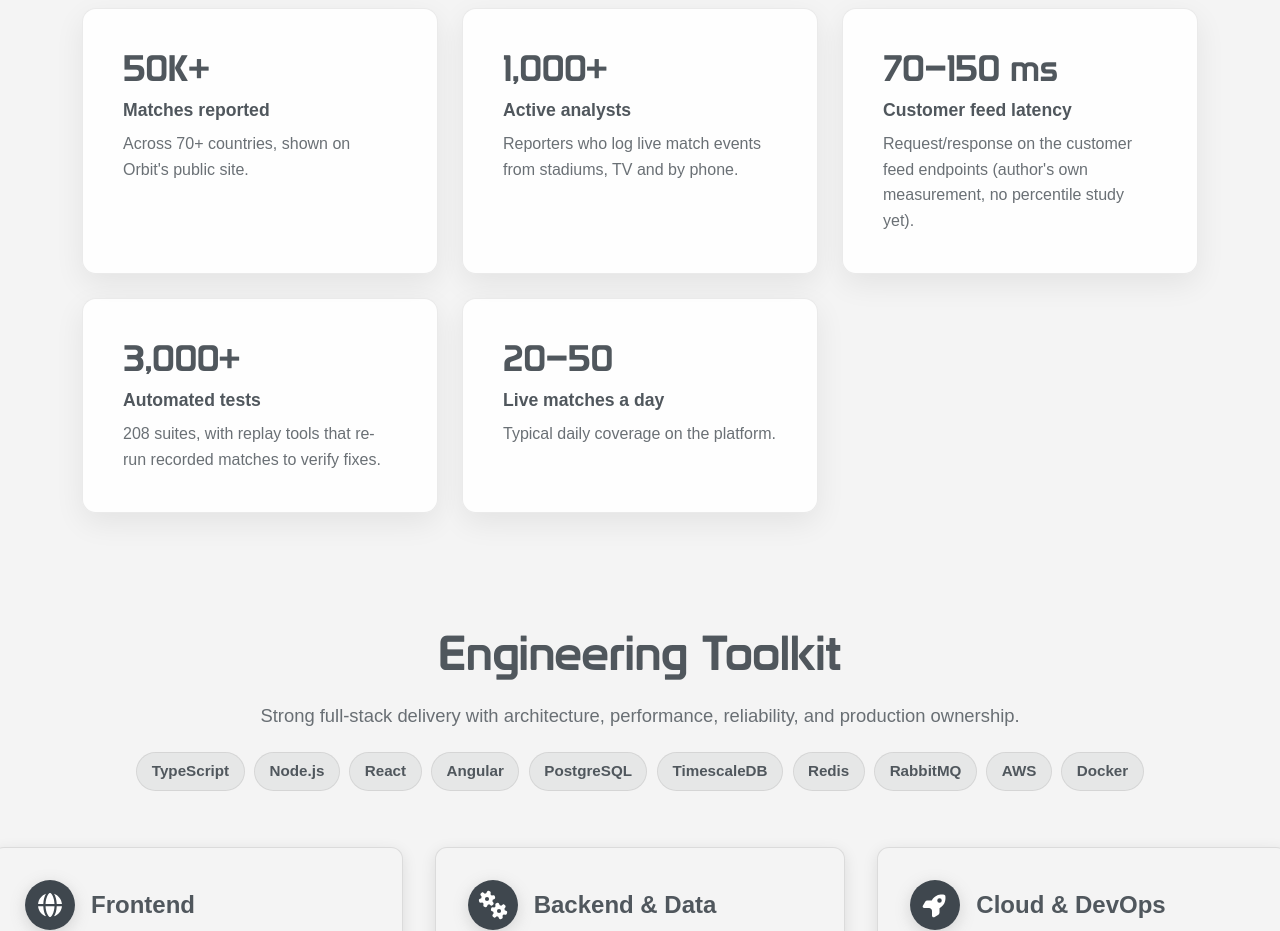
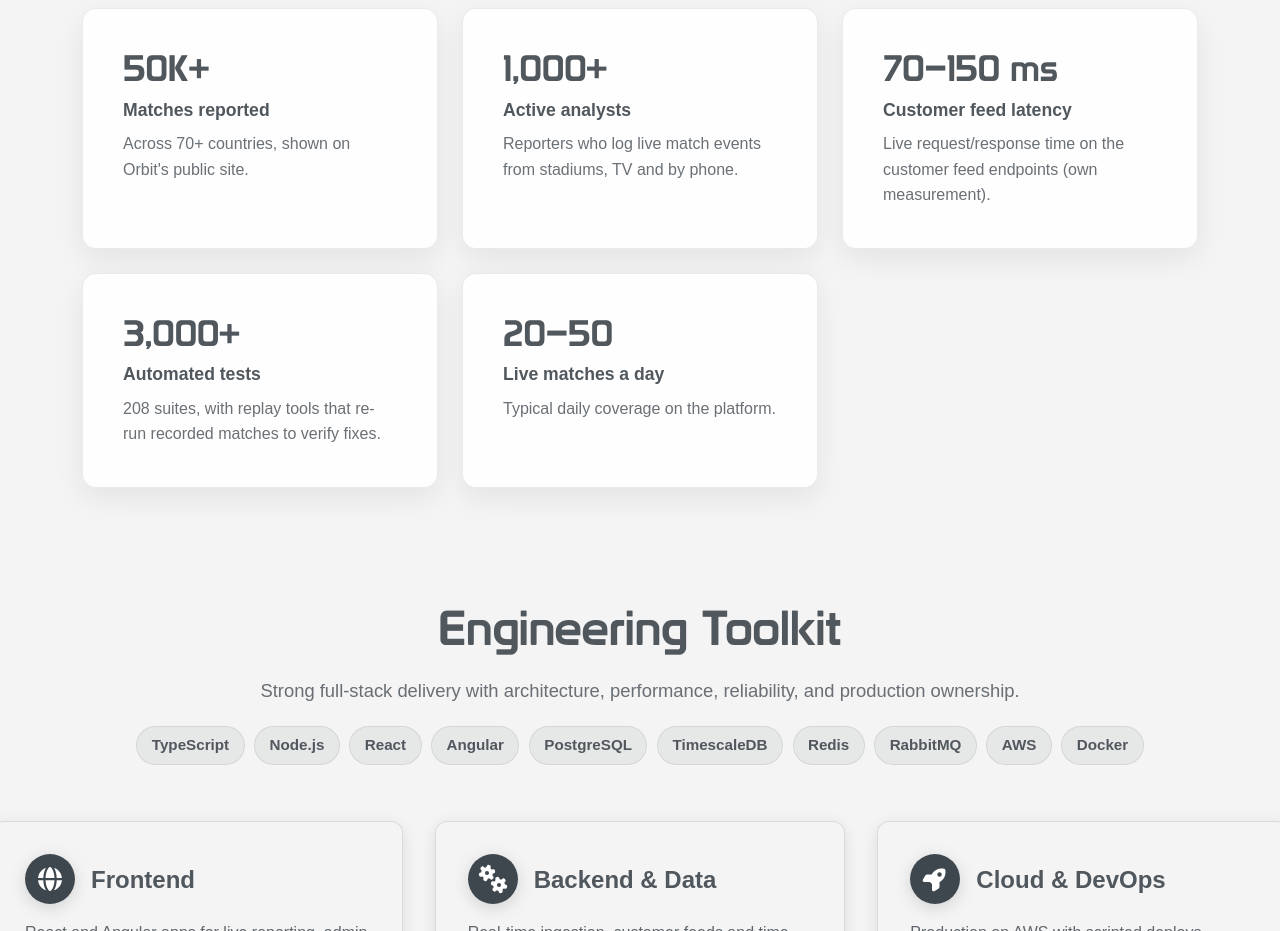
Before and after one commit to BTawaifi/btawaifi-portfolio, a React (Vite) app: page /#/ in a window 1280 px wide. Shown: the part 1100-2031 px from the top of the page. Built offline with nearby package versions, Linux system fonts and the light colour scheme.

Commit message:
Latency labelled own measurement on the CVs; drop hedge on Impact card

```diff
--- a/src/components/Impact.tsx
+++ b/src/components/Impact.tsx
@@ -23,7 +23,7 @@ const stats: ImpactStat[] = [
   {
     value: "70–150 ms",
     label: "Customer feed latency",
-    detail: "Request/response on the customer feed endpoints (author's own measurement, no percentile study yet)."
+    detail: "Live request/response time on the customer feed endpoints (own measurement)."
   },
   {
     value: "3,000+",
```
Also changed, not shown: 2 other files (tests, documents, lock files or other folders).
